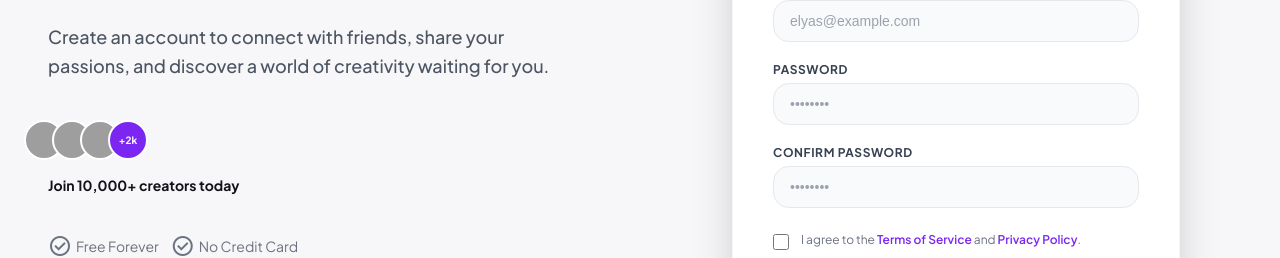
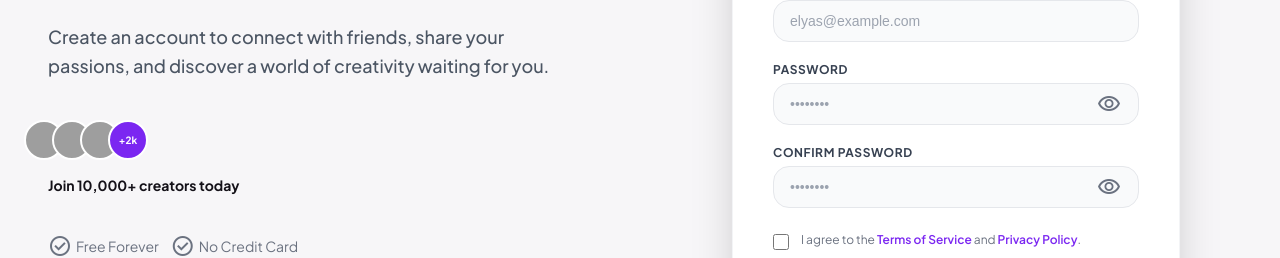
Before and after one commit to mieraf-one/nexus, a React app in the folder frontend/: page /signup in a window 1280 px wide. Shown: the part 429-687 px from the top of the page. Built offline with nearby package versions, Linux system fonts and the light colour scheme; grey boxes are pictures that could not be loaded; the HTML template or start-up script is replaced by a standard one.

Commit message:
add password visiblility toggle in both signup and login

```diff
--- a/frontend/src/components/LoginForm.jsx
+++ b/frontend/src/components/LoginForm.jsx
@@ -9,6 +9,7 @@ function LoginForm() {
     const [password, setPassword] = useState('');
     const [loading, setLoading] =  useState(false);
     const [error, setError] = useState(null);
+     const [showPassword, setShowPassword] = useState(false);
 
     const { login } = useContext(AuthContext);
     const navigate = useNavigate();
@@ -34,6 +35,10 @@ function LoginForm() {
             setLoading(false);
         }
     }
+
+    const togglePasswordVisibility = () => {
+      setShowPassword(!showPassword);
+    };
 
     return (
         <form onSubmit={(e) => { handleSubmit(e); }} className={styles.loginForm}>
@@ -61,15 +66,32 @@ function LoginForm() {
                     <label className={styles.formLabel}>Password</label>
                     <a href="#" className={styles.forgotLink}>Forgot Password?</a>
                   </div>
+                  <div className={styles.passwordWrapper}>
+
+
                   <input
-                    type="password"
+                    type={showPassword ? "text" : "password"}
                     className={styles.formInput}
                     placeholder="••••••••"
                     value={password}
                     onChange={(e) => { setPassword(e.target.value) }}
                     required
                   />
+                  <button
+                    type="button"
+                    className={styles.passwordToggle}
+                    onClick={togglePasswordVisibility}
+                    aria-label={showPassword ? "Hide password" : "Show password"}
+                  >
+                    {showPassword ? (
+                      <span className="material-symbols-outlined">visibility_off</span>
+                    ) : (
+                      <span className="material-symbols-outlined">visibility</span>
+                    )}
+                  </button>
+                  </div>
                 </div>
+
 
                 <button type="submit" className={`${styles.loginButton} ${loading ? styles.loading : ''}`}>
                  {loading ? (
--- a/frontend/src/components/SignupForm.jsx
+++ b/frontend/src/components/SignupForm.jsx
@@ -1,3 +1,4 @@
+import { useState } from "react";
 import useSignup from "../hooks/useSignup";
 import styles from "../pages/css/SignupPage.module.css"
 
@@ -9,6 +10,17 @@ function SignupForm() {
         success, error, loading, handleSubmit
 
      } = useSignup();
+
+    const [showPassword, setShowPassword] = useState(false);
+    const [showConfirmPassword, setShowConfirmPassword] = useState(false);
+
+     const togglePasswordVisibility = () => {
+    setShowPassword(!showPassword);
+  };
+
+  const toggleConfirmPasswordVisibility = () => {
+    setShowConfirmPassword(!showConfirmPassword);
+  };
 
     return (
         <form onSubmit={handleSubmit} className={styles.signupForm}>
@@ -81,24 +93,55 @@ function SignupForm() {
                 {/* Password Fields */}
                 <div className={styles.formGroup}>
                   <label className={styles.formLabel}>Password</label>
+                  <div className={styles.passwordWrapper}>
                     <input
-                    type="password"
+                      type={showPassword ? "text" : "password"}
                       className={styles.formInput}
                       placeholder="••••••••"
                       value={password}
-                    onChange={(e) => { setPassword(e.target.value)} }
+                      onChange={(e) => { setPassword(e.target.value) }}
+                      required
                     />
+                    <button
+                      type="button"
+                      className={styles.passwordToggle}
+                      onClick={togglePasswordVisibility}
+                      aria-label={showPassword ? "Hide password" : "Show password"}
+                    >
+                      {showPassword ? (
+                        <span className="material-symbols-outlined">visibility_off</span>
+                      ) : (
+                        <span className="material-symbols-outlined">visibility</span>
+                      )}
+                    </button>
+                  </div>
                 </div>
 
+                {/* Confirm Password Field */}
                 <div className={styles.formGroup}>
                   <label className={styles.formLabel}>Confirm Password</label>
+                  <div className={styles.passwordWrapper}>
                     <input
-                    type="password"
+                      type={showConfirmPassword ? "text" : "password"}
                       className={styles.formInput}
                       placeholder="••••••••"
                       value={confirmPassword}
                       onChange={(e) => { setConfirmPassword(e.target.value) }}
+                      required
                     />
+                    <button
+                      type="button"
+                      className={styles.passwordToggle}
+                      onClick={toggleConfirmPasswordVisibility}
+                      aria-label={showConfirmPassword ? "Hide password" : "Show password"}
+                    >
+                      {showConfirmPassword ? (
+                        <span className="material-symbols-outlined">visibility_off</span>
+                      ) : (
+                        <span className="material-symbols-outlined">visibility</span>
+                      )}
+                    </button>
+                  </div>
                 </div>
 
                 {/* Terms Checkbox */}
--- a/frontend/src/pages/css/LoginPage.module.css
+++ b/frontend/src/pages/css/LoginPage.module.css
@@ -593,3 +593,46 @@
   from { opacity: 0; transform: translateY(-10px); }
   to { opacity: 1; transform: translateY(0); }
 }
+
+/* password hide/show button */
+.passwordWrapper {
+  position: relative;
+  width: 100%;
+}
+
+.passwordWrapper .formInput {
+  padding-right: 48px; /* Extra space for the toggle button */
+}
+
+.passwordToggle {
+  position: absolute;
+  right: 12px;
+  top: 50%;
+  transform: translateY(-50%);
+  background: transparent;
+  border: none;
+  color: #6b7280;
+  cursor: pointer;
+  padding: 8px;
+  display: flex;
+  align-items: center;
+  justify-content: center;
+  border-radius: 8px;
+  transition: all 0.2s ease;
+  width: 36px;
+  height: 36px;
+}
+
+.passwordToggle:hover {
+  background-color: #f3f4f6;
+  color: #7b27f1;
+}
+
+.passwordToggle:active {
+  transform: translateY(-50%) scale(0.95);
+}
+
+.passwordToggle .material-symbols-outlined {
+  font-size: 20px;
+  font-variation-settings: 'FILL' 0, 'wght' 400, 'GRAD' 0, 'opsz' 24;
+}
--- a/frontend/src/pages/css/SignupPage.module.css
+++ b/frontend/src/pages/css/SignupPage.module.css
@@ -651,3 +651,47 @@
 @keyframes spin {
   to { transform: rotate(360deg); }
 }
+
+
+/* Password Field Styles */
+.passwordWrapper {
+  position: relative;
+  width: 100%;
+}
+
+.passwordWrapper .formInput {
+  padding-right: 48px; /* Extra space for the toggle button */
+}
+
+.passwordToggle {
+  position: absolute;
+  right: 12px;
+  top: 50%;
+  transform: translateY(-50%);
+  background: transparent;
+  border: none;
+  color: #6b7280;
+  cursor: pointer;
+  padding: 8px;
+  display: flex;
+  align-items: center;
+  justify-content: center;
+  border-radius: 8px;
+  transition: all 0.2s ease;
+  width: 36px;
+  height: 36px;
+}
+
+.passwordToggle:hover {
+  background-color: #f3f4f6;
+  color: #7b27f1;
+}
+
+.passwordToggle:active {
+  transform: translateY(-50%) scale(0.95);
+}
+
+.passwordToggle .material-symbols-outlined {
+  font-size: 20px;
+  font-variation-settings: 'FILL' 0, 'wght' 400, 'GRAD' 0, 'opsz' 24;
+}
```
Lines whose indentation alone changed are shown as unchanged.
